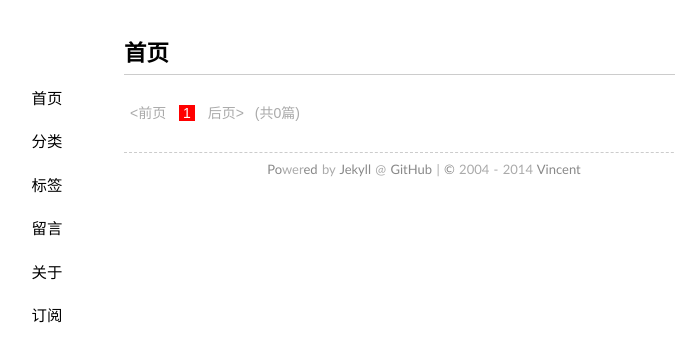
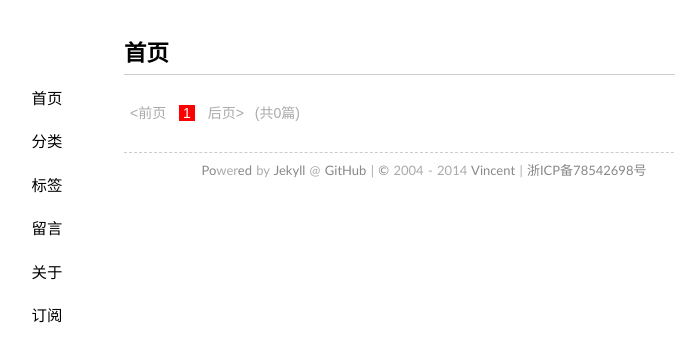
Before and after one commit to imvincent/imvincent.github.io, a Jekyll site: the page built from index.html, in a window 1280 px wide. Shown: the top 362 px of the page, without its empty margins (216-891 px from the left). Built offline with Jekyll 4.4.1, drawn with Linux system fonts in a browser that asks for light colours; Markdown is read by kramdown in place of the engine named in the settings; the list of posts is cut into pages by our own code.

Commit message:
Update config info.

```diff
--- a/_config.yml
+++ b/_config.yml
@@ -5,8 +5,8 @@ name: ImVincent
 author: Vincent
 qq: 79673904
 email: zhao.qinlong@gmail.com
-duoshuo: vincent
-beian:
+duoshuo: imvincent
+beian: 浙ICP备78542698号
 cnzz:
 weibo: vincentWeibo
 github: imvincent
```
